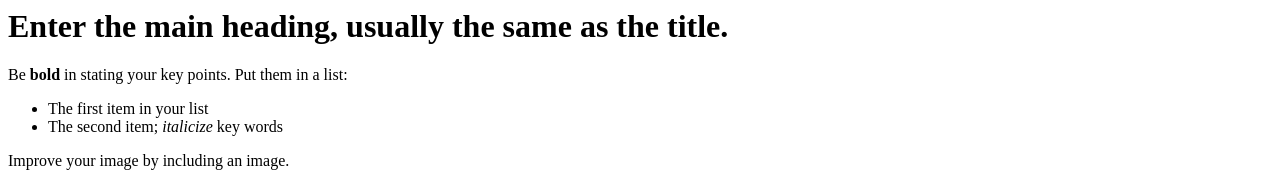
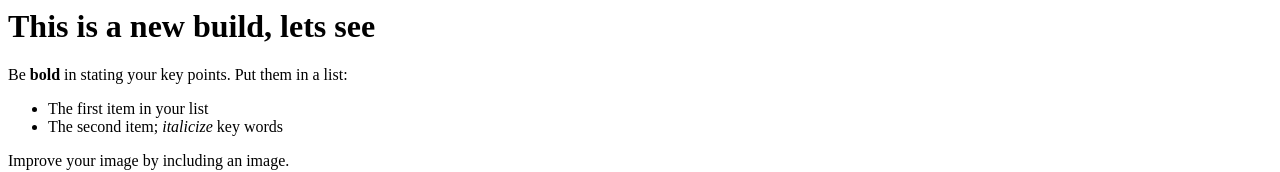
Before and after one commit to shubhaghosh/test, a plain HTML site: page index.html in a window 1280 px wide. Shown: the top 172 px of the page. Drawn offline with Linux system fonts and the light colour scheme.

Commit message:
second change

```diff
--- a/index.html
+++ b/index.html
@@ -10,7 +10,7 @@ not displayed. The information between the BODY and /BODY tags is displayed.-->
 </head>
 <!-- The information between the BODY and /BODY tags is displayed.-->
 <body>
-<h1>Enter the main heading, usually the same as the title.</h1>
+<h1>This is a new build, lets see</h1>
 <p>Be <b>bold</b> in stating your key points. Put them in a list: </p>
 <ul>
 <li>The first item in your list</li>
```
